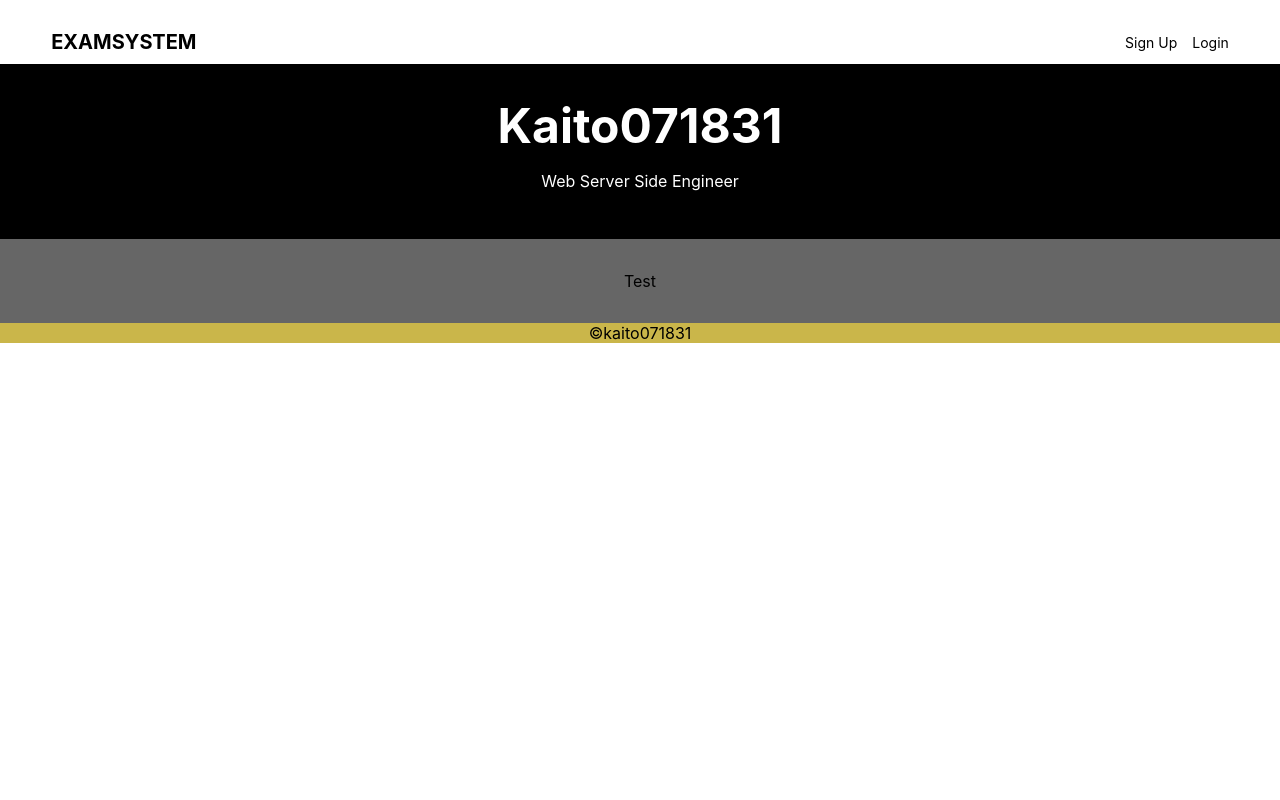
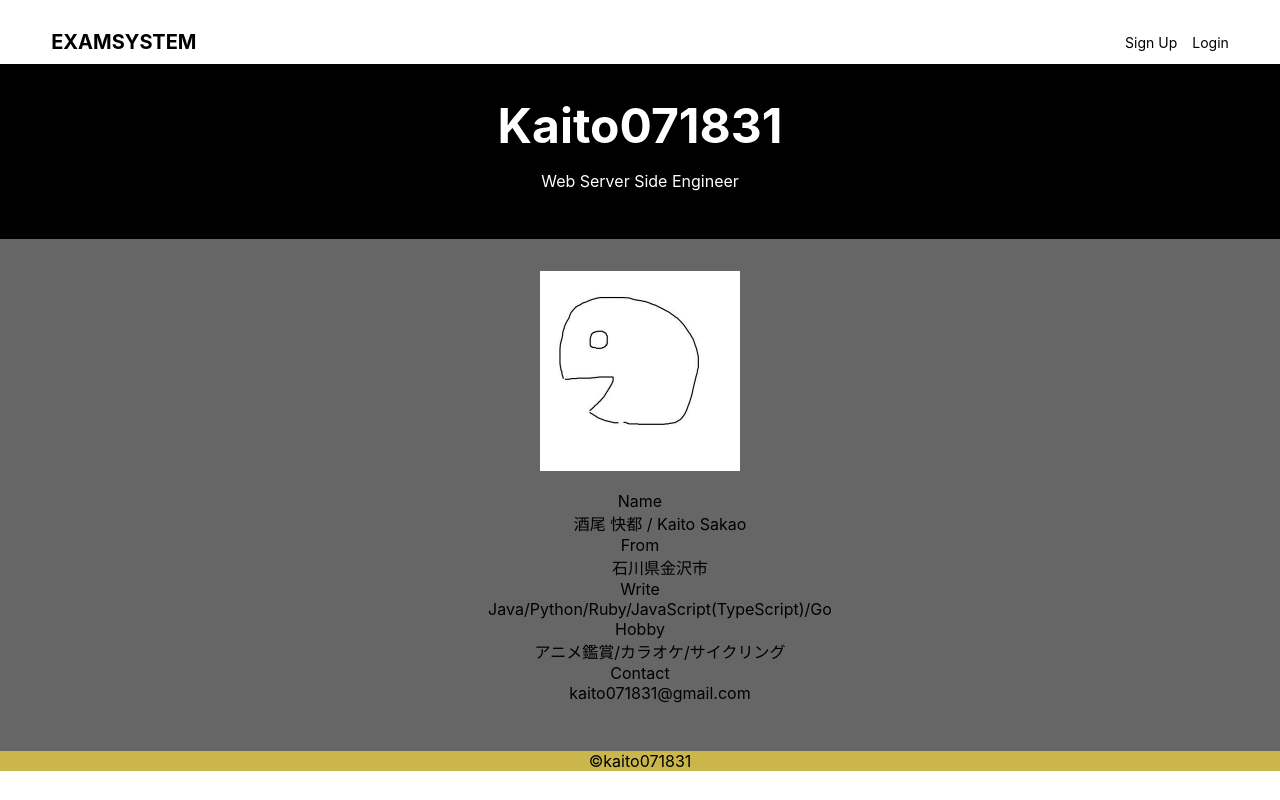
Before and after one commit to kaito071831/blog_app, a Next.js app: page / in a window 1280 px wide. Built offline with nearby package versions, Linux system fonts and the light colour scheme.

Commit message:
項目追加

```diff
--- a/src/Category/Profile.tsx
+++ b/src/Category/Profile.tsx
@@ -1,6 +1,9 @@
+import Image from "next/image"
+import styled from "styled-components"
 import { Contents } from "../components/content"
 
 const ICON = require('../../public/image/my_icon.jpg')
+
 
 const profiles = [
   {
@@ -28,7 +31,24 @@ const profiles = [
 export const Profile = () => {
   return(
     <Contents bgColor="#666666">
-      Test
+      <div>
+        <Image
+          src={ICON}
+          alt="kaito071831 icon"
+          width={200}
+          height={200}
+        />
+      </div>
+      <div>
+        <dl>
+          {profiles.map((profile) => (
+            <span key={profile.label}>
+              <dt>{profile.label}</dt>
+              <dd>{profile.content}</dd>
+            </span>
+          ))}
+        </dl>
+      </div>
     </Contents>
   )
 }
```
